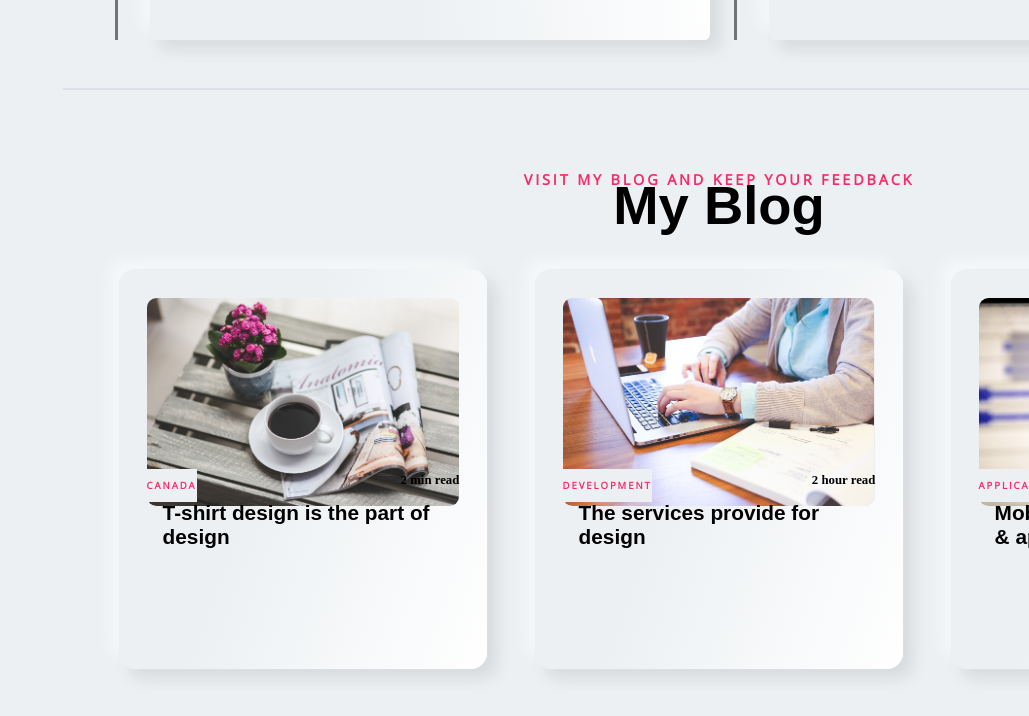
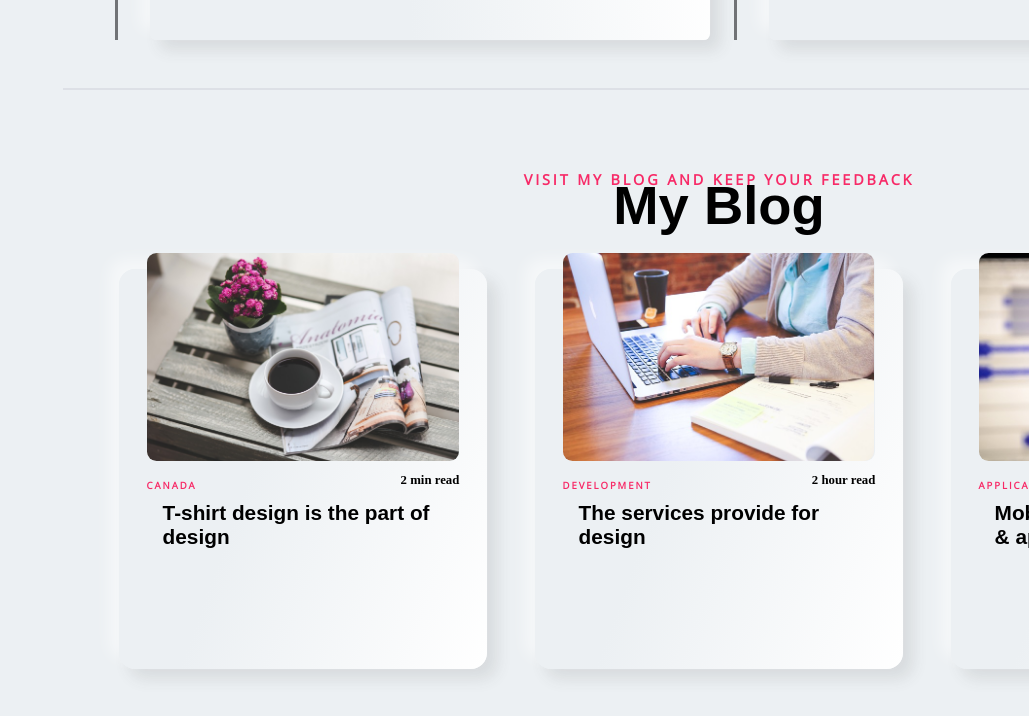
Before and after one commit to nataliadamilano/portfolio-landing-page, a plain HTML site: page index.html in a window 1280 px wide. Shown: the part 4086-4802 px from the top of the page, without its empty margins (251-1280 px from the left). Drawn offline with nearby package versions, Linux system fonts and the light colour scheme; a web font is replaced by a local one.

Commit message:
Se corrige position de articles de My Blog Section

```diff
--- a/style.css
+++ b/style.css
@@ -718,7 +718,7 @@ hr{
 
 .my-blog-section .blog-article-container .article .picture{
     position: absolute;
-    bottom: 10.2em;
+    bottom: 13em;
     border-radius: 0.6em;
     width: 85%;
     height: 13em;
```
